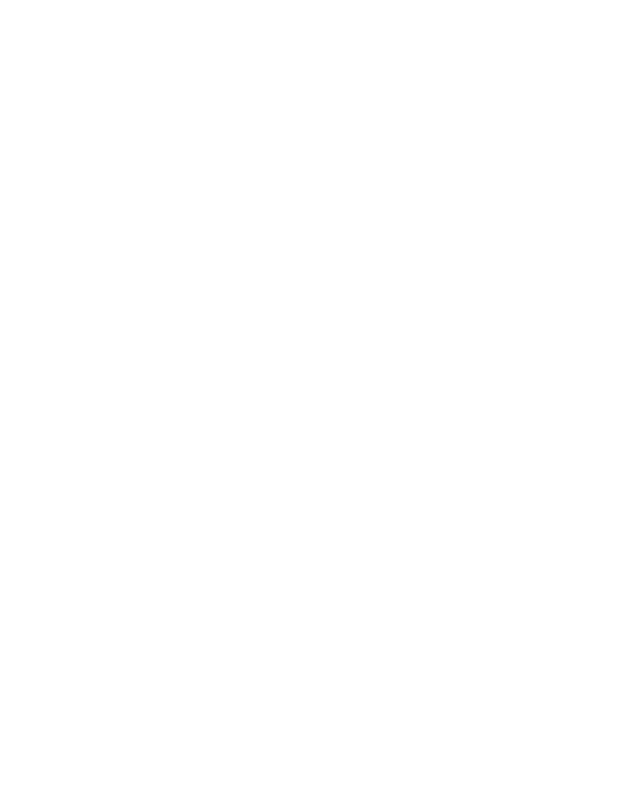
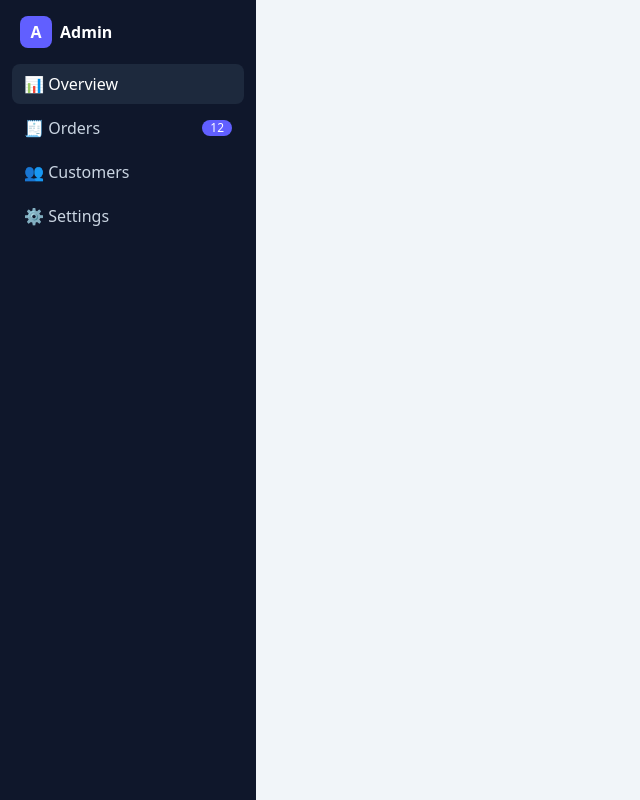
Before and after one commit to TahaSoumbate/admin-dashboard, a plain HTML site: page index.html in a window 1280 px wide. Shown: the whole page, without its empty margins (0-640 px from the left). Drawn offline with nearby package versions, Linux system fonts and the light colour scheme.

Commit message:
creat and style header

```diff
--- a/index.html
+++ b/index.html
@@ -1,12 +1,37 @@
 <!doctype html>
 <html lang="en">
-<head>
-  <meta charset="UTF-8">
-  <meta name="viewport" content="width=device-width, initial-scale=1.0">
-  <title>admin dashboard</title>
-  <script src="https://cdn.jsdelivr.net/npm/@tailwindcss/browser@4"></script>
-</head>
-<body class="bg-white text-slate-900 antialiased">
-
-</body>
+  <head>
+    <meta charset="UTF-8" />
+    <meta name="viewport" content="width=device-width, initial-scale=1.0" />
+    <title>admin dashboard</title>
+    <script src="https://cdn.jsdelivr.net/npm/@tailwindcss/browser@4"></script>
+  </head>
+  <body class="bg-slate-100 text-slate-900 antialiased">
+    <div class="min-h-dvh lg:flex">
+      <header class="bg-slate-900 text-slate-300 lg:sticky lg:top-0 lg:h-dvh lg:w-64 lg:shrink-0">
+        <div class="flex items-center justify-between px-5 py-4 lg:block">
+          <a href="" class="flex items-center gap-2 font-bold text-white"
+            ><span class="grid size-8 place-items-center rounded-lg bg-indigo-500">A</span>Admin</a
+          >
+          <details class="relative lg:hidden">
+            <summary class="cursor-pointer list-none rounded-md px-3 py-1.5 text-sm ring-1 ring-slate-600">
+              Menu
+            </summary>
+            <nav class="absolute right-0 z-20 pt-2 w-48 space-y-1 rounded-xl bg-slate-800 p-2 shadow-xl">
+              <a href="" class="block rounded-md hover:bg-slate-700 px-3 py-2 text-white">Overview</a>
+              <a href="" class="block rounded-md hover:bg-slate-700 px-3 py-2">Orders</a>
+              <a href="" class="block rounded-md hover:bg-slate-700 px-3 py-2">Customers</a>
+              <a href="" class="block rounded-md hover:bg-slate-700 px-3 py-2">Settings</a>
+            </nav>
+          </details>
+        </div>
+        <nav class="hidden space-y-1 px-3 lg:block">
+          <a href="" data-active class="flex items-center gap-3 rounded-lg px-3 py-2 hover:bg-slate-800 data-active:bg-slate-800 data-active:text-white">📊 Overview</a>
+          <a href="" class="flex items-center gap-3 rounded-lg px-3 py-2 hover:bg-slate-800">🧾 Orders <span class="ms-auto rounded-full bg-indigo-500 px-2 text-xs font-medium text-white">12</span></a>
+          <a href="" class="flex items-center gap-3 rounded-lg px-3 py-2 hover:bg-slate-800">👥 Customers</a>
+          <a href="" class="flex items-center gap-3 rounded-lg px-3 py-2 hover:bg-slate-800">⚙️ Settings</a>
+        </nav>
+      </header>
+    </div>
+  </body>
 </html>
```
